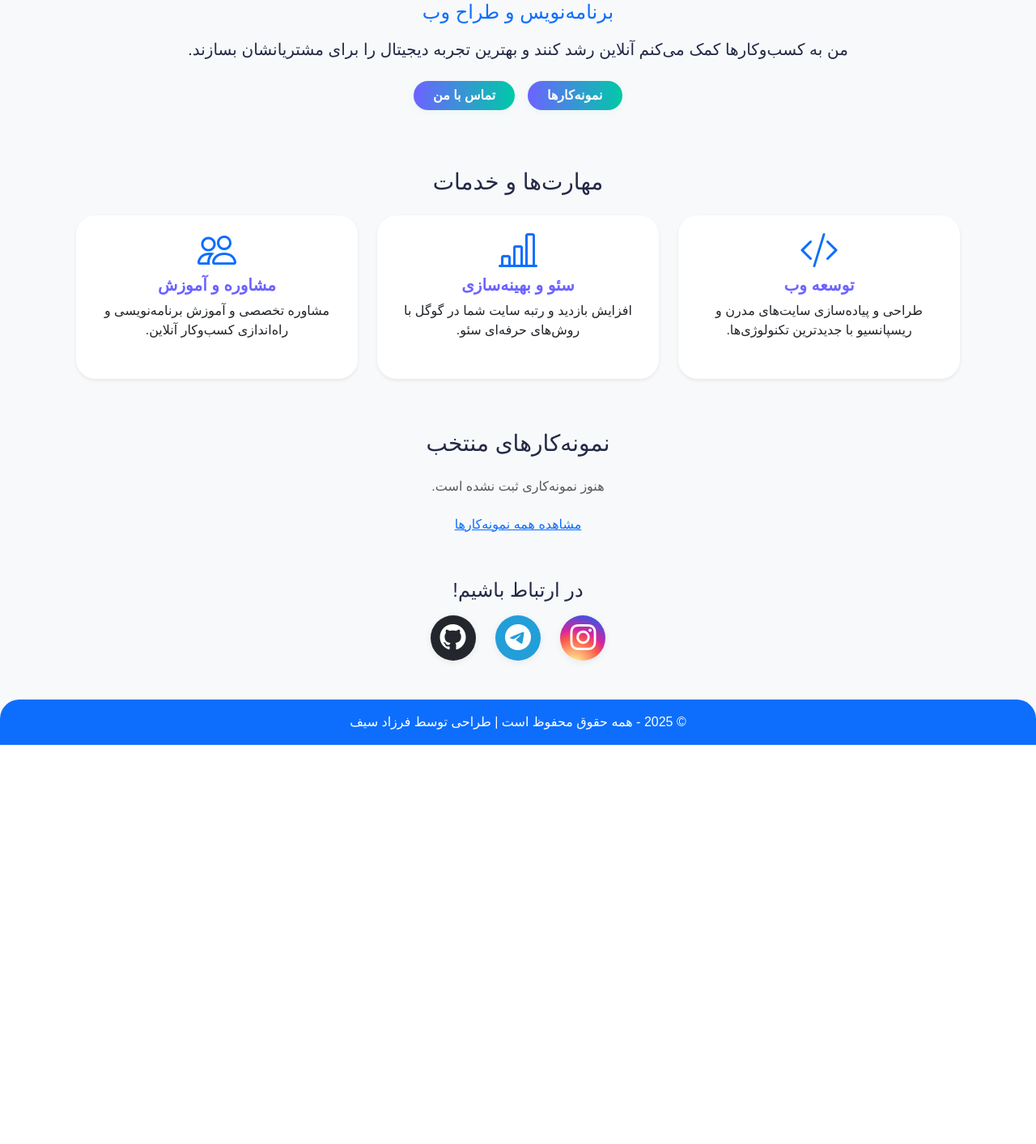
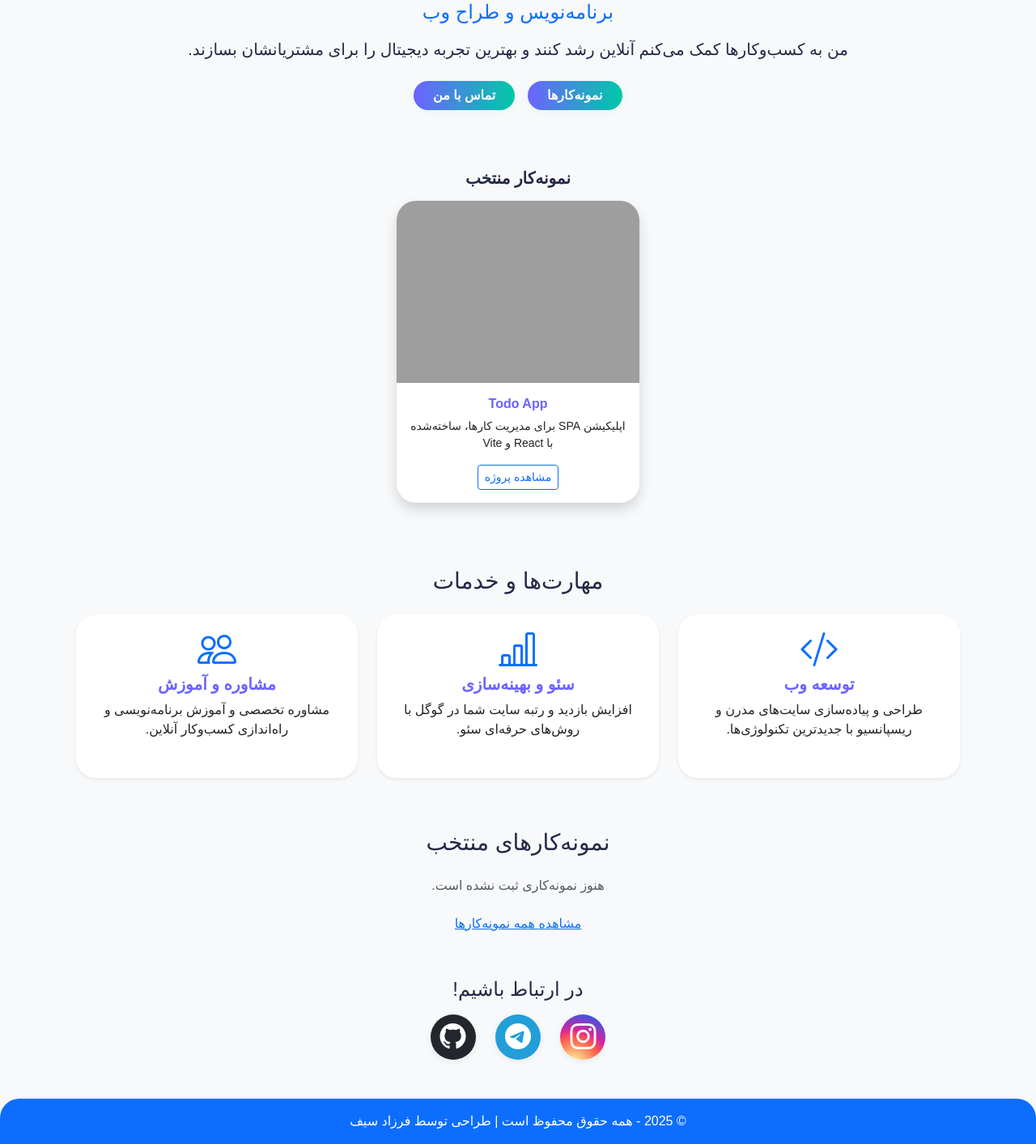
Before and after one commit to Fiesdazraf/safecode, a Django app: page / in a window 1280 px wide. Shown: the part 216-1629 px from the top of the page at 81% size. Before the commit the page ends 1136 px from the top, so only its background shows below. Run offline with Django 5.2, Linux system fonts and the light colour scheme; some web fonts are replaced; grey boxes are pictures that could not be loaded.

Commit message:
added todo app into home.html - changing portfolio html tags

```diff
--- a/main/templates/main/home.html
+++ b/main/templates/main/home.html
@@ -15,6 +15,19 @@
         <a href="{% url 'contact' %}" class="btn btn-primary px-4">تماس با من</a>
     </div>
 </section>
+
+<section class="py-4 text-center">
+  <h5 class="fw-bold mb-3">نمونه‌کار منتخب</h5>
+  <div class="card mx-auto shadow" style="max-width: 300px;">
+    <img src="{% static 'portfolio_images/todo-preview.png' %}" class="card-img-top" alt="todo app">
+    <div class="card-body">
+      <h6 class="card-title">Todo App</h6>
+      <p class="card-text small">اپلیکیشن SPA برای مدیریت کارها، ساخته‌شده با React و Vite</p>
+      <a href="https://todo.example.com" target="_blank" class="btn btn-outline-primary btn-sm">مشاهده پروژه</a>
+    </div>
+  </div>
+</section>
+
 
 <!-- Skills/Services Section -->
 <section class="container py-4">
```
Also changed, not shown: main/templates/main/portfolio.html (+10 -0 lines).
